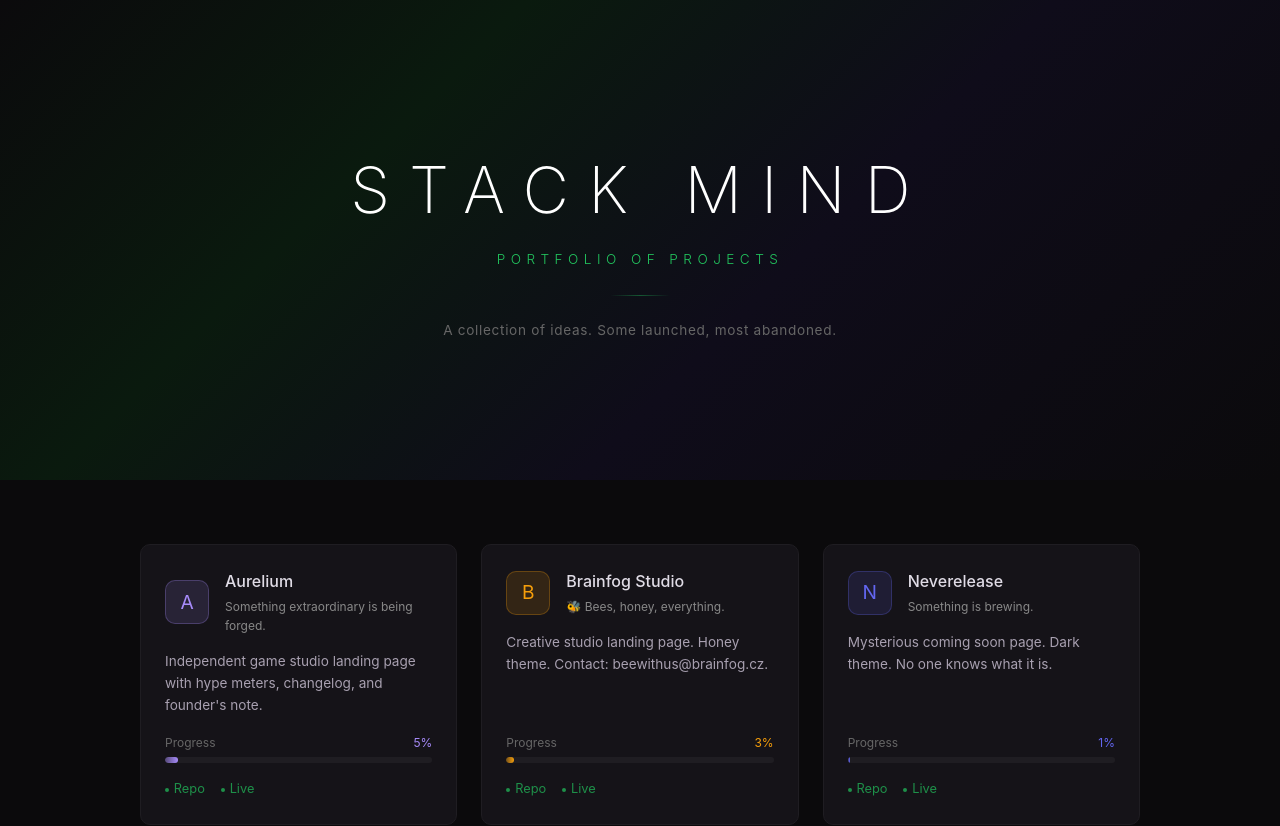
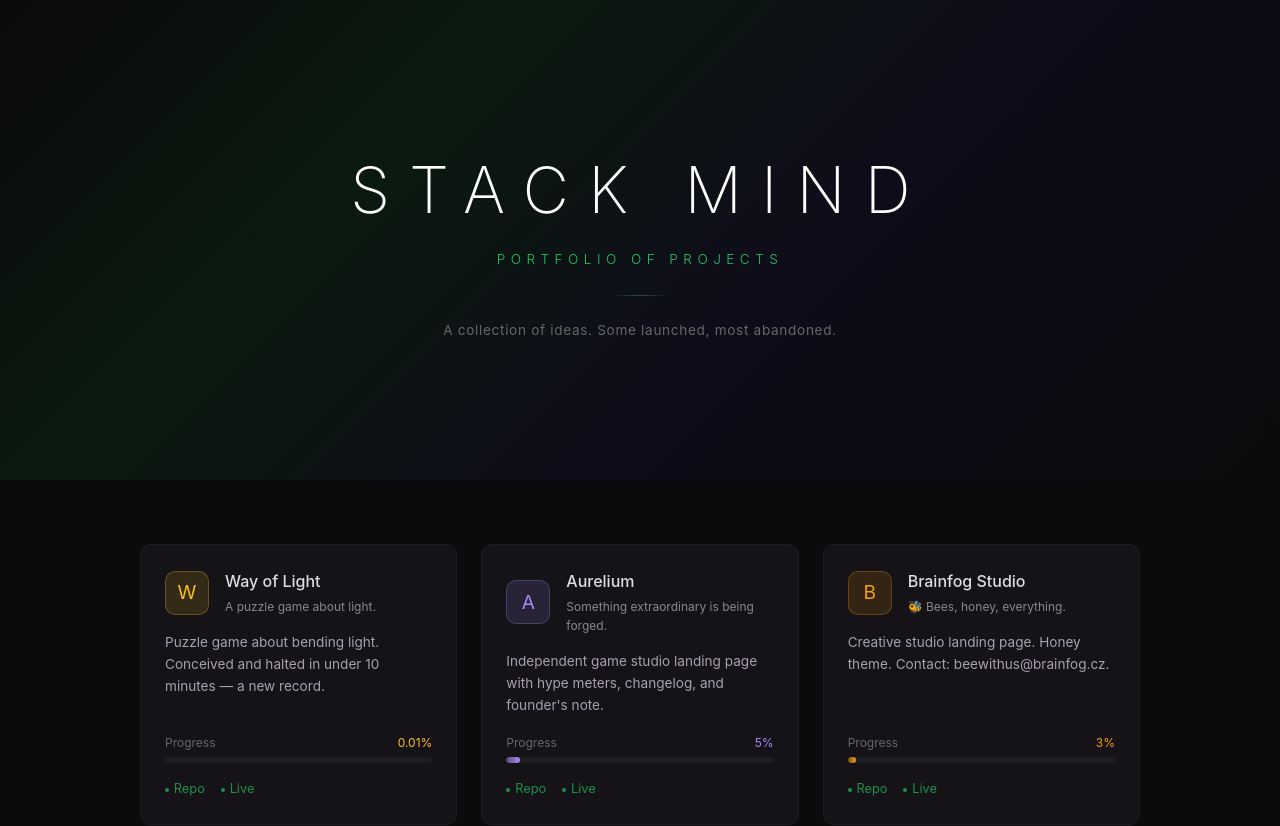
Before and after one commit to Knoty92/stackmind-portfolio, a Next.js app: page / in a window 1280 px wide. Shown: the top 826 px of the page. Built offline with nearby package versions, Linux system fonts and the light colour scheme.

Commit message:
Add Way of Light to portfolio

```diff
--- a/pages/index.js
+++ b/pages/index.js
@@ -1,6 +1,15 @@
 import Head from 'next/head'
 
 const projects = [
+  {
+    name: 'Way of Light',
+    tagline: 'A puzzle game about light.',
+    repo: 'way-of-light',
+    url: 'https://way-of-light.vercel.app',
+    progress: 0.01,
+    color: '#fbbf24',
+    desc: 'Puzzle game about bending light. Conceived and halted in under 10 minutes — a new record.',
+  },
   {
     name: 'Aurelium',
     tagline: 'Something extraordinary is being forged.',
```
Also changed, not shown: 1 other file (tests, documents, lock files or other folders).
